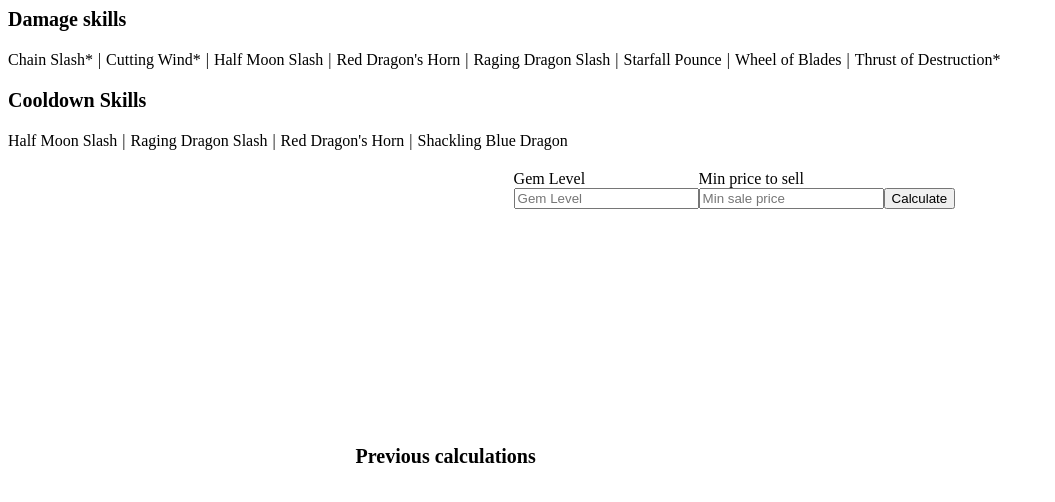
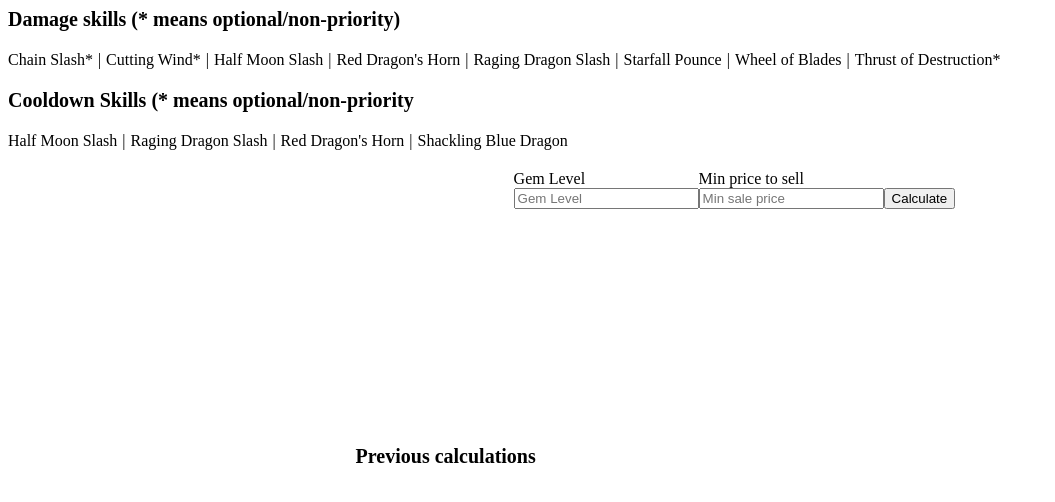
Before and after one commit to Ryan-Jung/lost-ark-gems, a plain HTML site: page index.html in a window 1280 px wide. Shown: the whole page, without its empty margins (0-1055 px from the left). Drawn offline with Linux system fonts and the light colour scheme.

Commit message:
Add defintion

```diff
--- a/index.html
+++ b/index.html
@@ -4,10 +4,10 @@
 </head>
 <body>
     <div class="skills">
-        <p class="title">Damage skills</p>
+        <p class="title">Damage skills (* means optional/non-priority)</p>
         <div id="attack" class="attack skill">
         </div>
-        <p class="title">Cooldown Skills</p>
+        <p class="title">Cooldown Skills (* means optional/non-priority</p>
         <div id="cd" class="cooldown skill">
         </div>
     </div>
```
